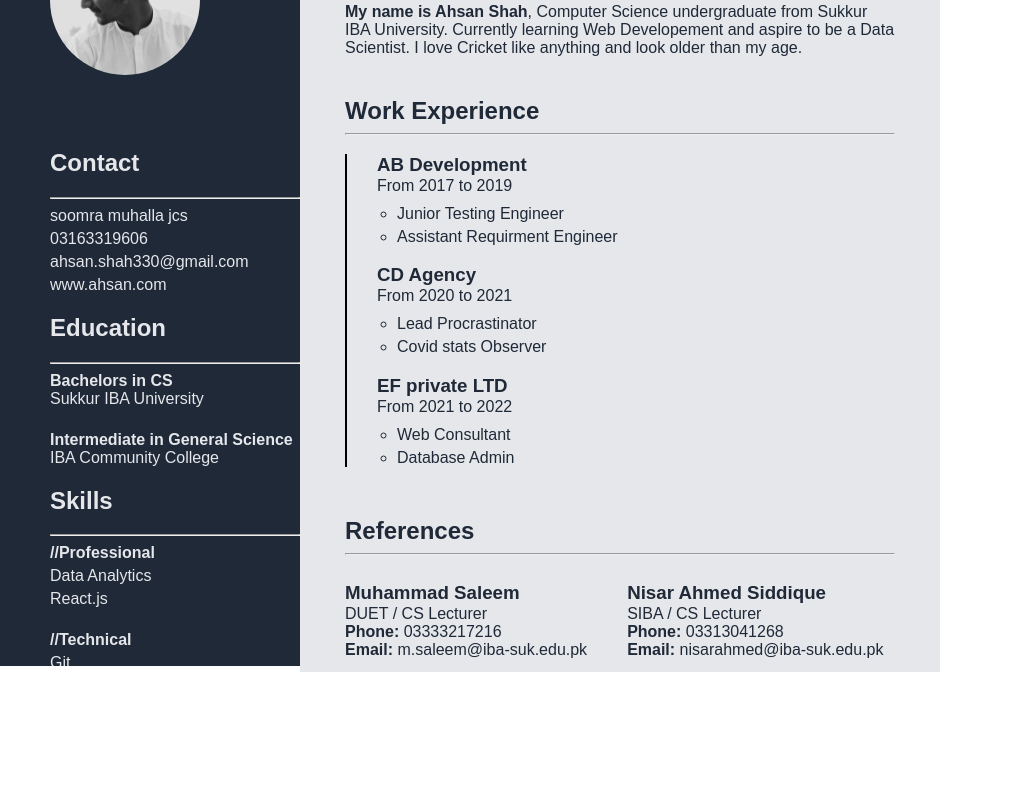
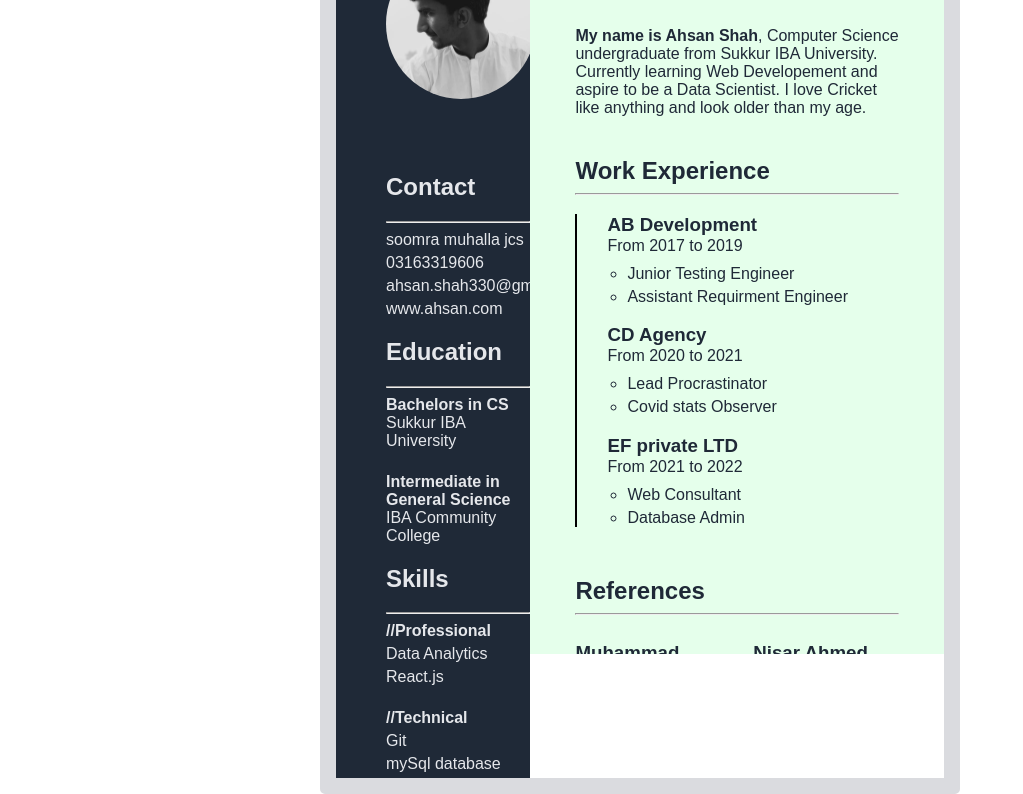
Before and after one commit to ahsan-ali49/cv-resume, a plain HTML site: page cv.html in a window 1280 px wide. Shown: the part 135-929 px from the top of the page, without its empty margins (0-1023 px from the left). Before the commit the page ends 807 px from the top, so only its background shows below. Drawn offline with Linux system fonts and the light colour scheme.

Commit message:
added border

```diff
--- a/cv.css
+++ b/cv.css
@@ -2,8 +2,17 @@ body {
   margin: 0px;
   display: flex;
   font-family: Arial, Helvetica, sans-serif;
-  height: 100%;
+  display: flex;
+  margin-left: 25%;
+  margin-right: 25%;
 }
+
+.main-container {
+  margin-top: 1vh;
+  border: 2vh solid #dadbdf;
+  border-radius: 5px;
+}
+/* background-color: #1f2937; */
 
 .left-side {
   width: 250px;
@@ -11,18 +20,17 @@ body {
   color: #e5e7eb;
   padding-top: 10px;
   padding-bottom: 0px;
-  height: 98.9vh;
   padding-left: 50px;
   overflow: hidden;
 }
 
 .right-side {
-  width: 550px;
-  background-color: #e5e7eb;
+  width: 560px;
+  background-color: rgb(229, 255, 235);
   color: #1f2937;
   padding: 45px;
   padding-bottom: 0px;
-  height: 95.2vh;
+  height: 90vh;
   overflow: hidden;
 }
 
--- a/cv.html
+++ b/cv.html
@@ -7,7 +7,7 @@
     <title>CV</title>
     <link rel="stylesheet" href="cv.css" />
   </head>
-  <body>
+  <body class="main-container">
     <div class="left-side">
       <img id="dp" src="dp.jpg" alt="display picture" />
       <h2 class="content-heads">Contact</h2>
```
